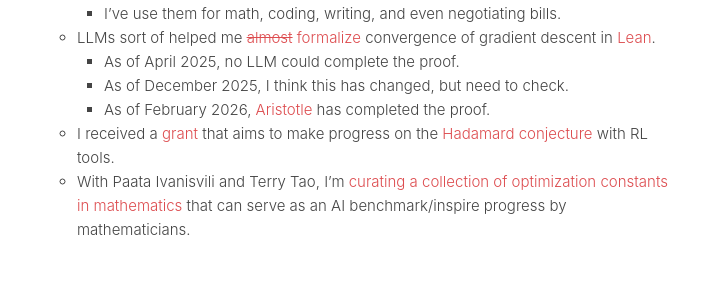
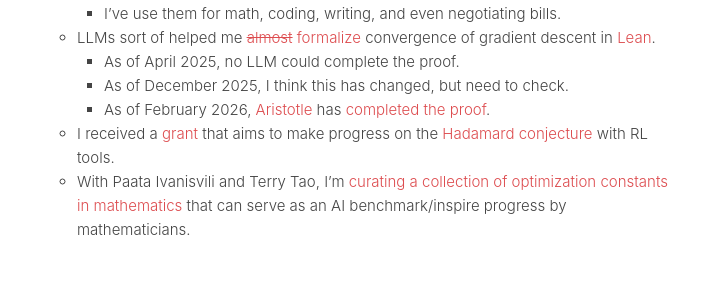
Before and after one commit to damek/damek.github.io, a Jekyll site: the page built from index.md, in a window 1280 px wide and 900 px high, scrolled down 2089 px. Shown: the part 160-453 px from the top of the window, without its empty margins (283-996 px from the left). Built offline with Jekyll 4.4.1, drawn with Linux system fonts in a browser that asks for light colours; part of the change alters nothing that is shown.

```diff
--- a/index.md
+++ b/index.md
@@ -75,7 +75,7 @@ Please use [my email](mailto:damek@wharton.upenn.edu) sparingly for corresponden
     - LLMs sort of helped me [~~almost~~ formalize](https://github.com/damek/gd-lean) convergence of gradient descent in [Lean](https://lean-lang.org/).
         - As of April 2025, no LLM could complete the proof.
         - As of December 2025, I think this has changed, but need to check.
-        - As of February 2026, [Aristotle](https://aristotle.harmonic.fun/) has completed the proof.
+        - As of February 2026, [Aristotle](https://aristotle.harmonic.fun/) has [completed the proof](https://github.com/damek/gd-lean).
     - I received a [grant](https://www.nsf.gov/awardsearch/showAward?AWD_ID=2523384&HistoricalAwards=false) that aims to make progress on the [Hadamard conjecture](https://en.wikipedia.org/wiki/Hadamard_matrix#Hadamard_conjecture) with RL tools.
     - With Paata Ivanisvili and Terry Tao, I'm [curating a collection of optimization constants in mathematics](https://github.com/teorth/optimizationproblems?tab=readme-ov-file) that can serve as an AI benchmark/inspire progress by mathematicians.
 
```
